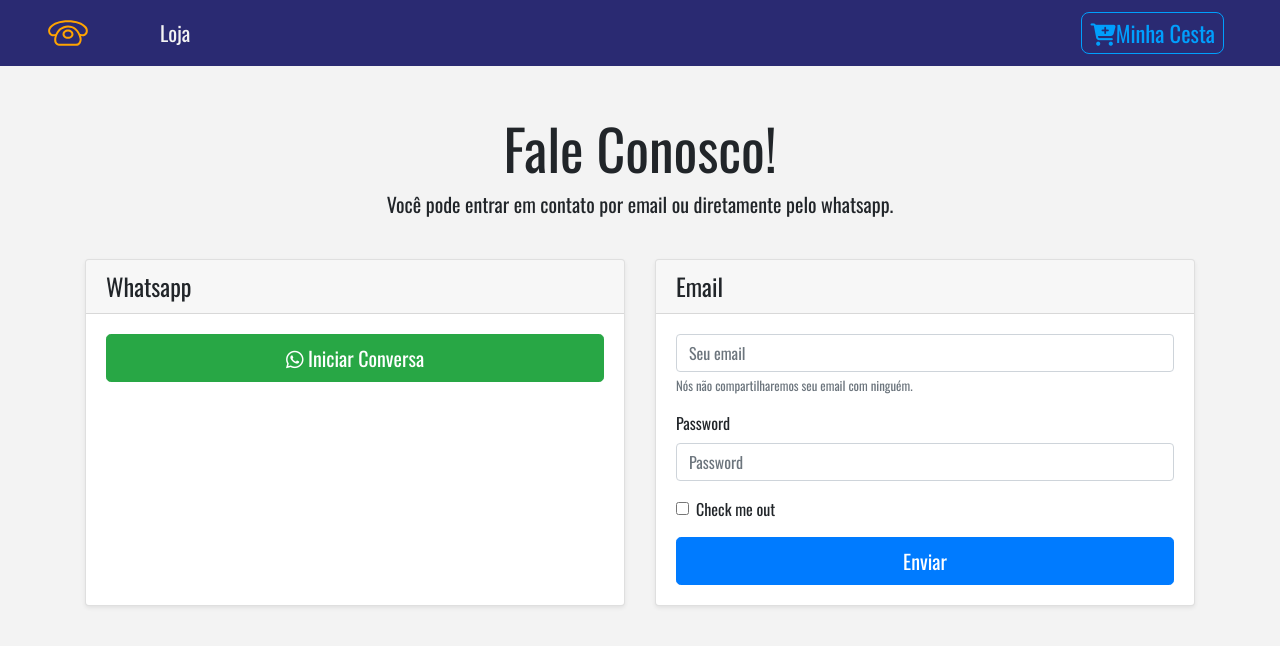
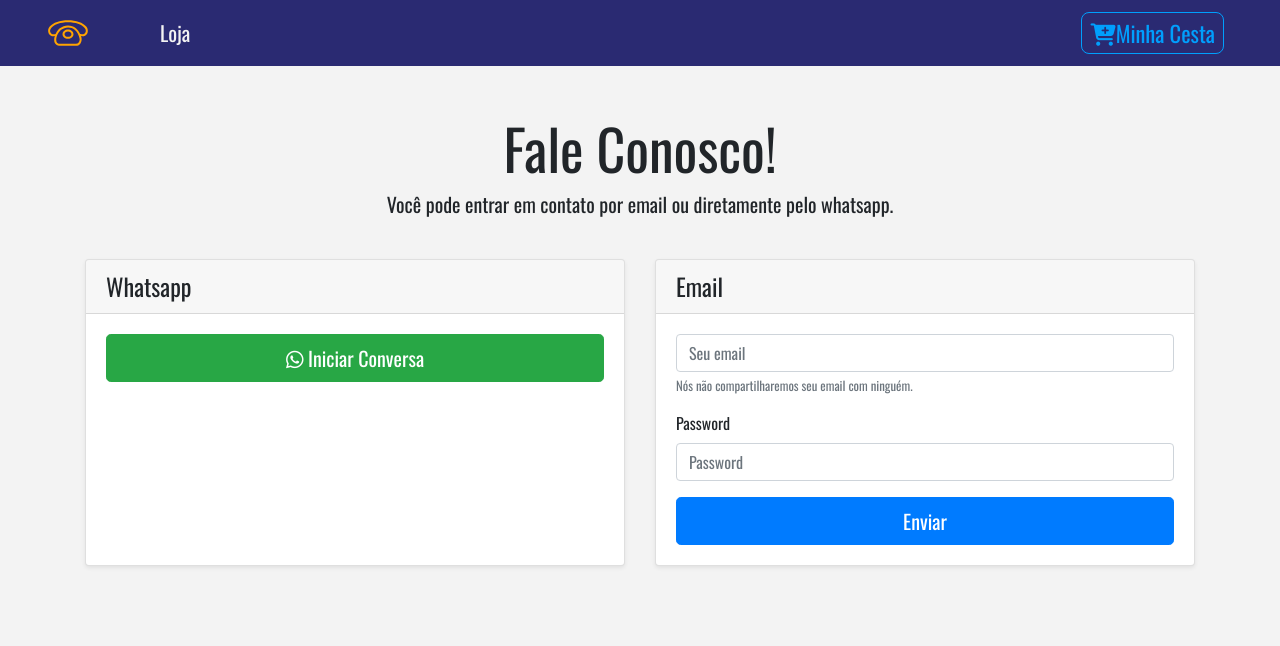
Before and after one commit to caiovosilva/lady-aline, a React (Create React App) app: page /contact in a window 1280 px wide. Shown: the top 646 px of the page. Built offline with nearby package versions, Linux system fonts and the light colour scheme.

Commit message:
fixing typo

```diff
--- a/src/components/Contact.js
+++ b/src/components/Contact.js
@@ -19,7 +19,7 @@ export default function Contact () {
               className='btn btn-lg btn-block btn-success'
               onClick={handleWhatsappMessage}
             >
-              <i class='fab fa-whatsapp' /> Iniciar Conversa
+              <i className='fab fa-whatsapp' /> Iniciar Conversa
             </button>
           </div>
         </div>
@@ -39,9 +39,6 @@ export default function Contact () {
                 <Form.Label>Password</Form.Label>
                 <Form.Control type='password' placeholder='Password' />
               </Form.Group>
-              <Form.Group controlId='formBasicChecbox'>
-                <Form.Check type='checkbox' label='Check me out' />
-              </Form.Group>
             </Form>
             <button type='submit' className='btn btn-lg btn-block btn-primary'>Enviar</button>
           </div>
@@ -53,5 +50,6 @@ export default function Contact () {
 
 function handleWhatsappMessage () {
   const url = `https://api.whatsapp.com/send?phone=${process.env.REACT_APP_CONTACT_NUMBER}`
+  console.log(url)
   window.open(url, '_blank')
 }
```
